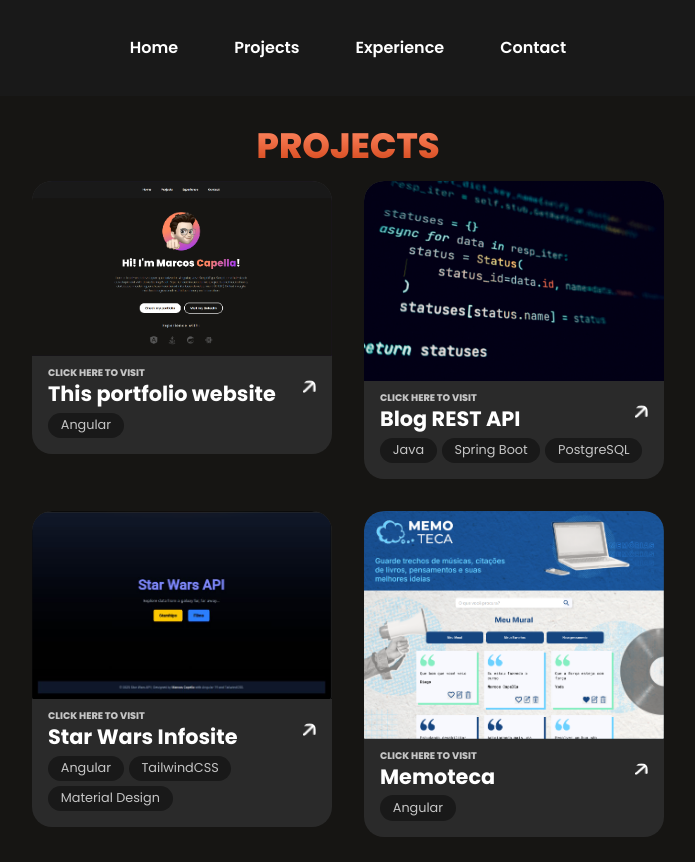
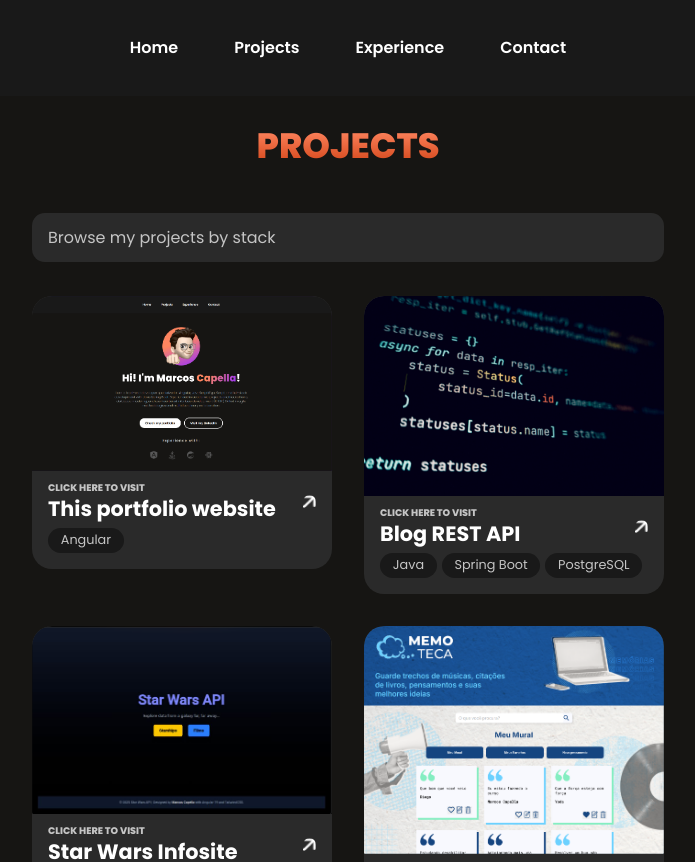
Before and after one commit to capella-marcosfilipe/marcoscapella-portfolio-ng, an Angular app: page /projects in a window 1280 px wide. Shown: the top 862 px of the page, without its empty margins (292-987 px from the left). Built offline with nearby package versions, Linux system fonts and the light colour scheme.

Commit message:
Implemented search projects by tech

```diff
--- a/src/app/pages/projects/projects.component.css
+++ b/src/app/pages/projects/projects.component.css
@@ -23,6 +23,36 @@
   margin-bottom: 1rem;
 }
 
+.projects__search {
+  width: 100%;
+  margin: 2rem 0;
+  display: flex;
+  justify-content: center;
+}
+
+.projects__search input[type="text"] {
+  width: 100%;
+  max-width: 600px;
+  padding: 0.75rem 1rem;
+  border: none;
+  border-radius: 0.8rem;
+  background-color: var(--card-color);
+  color: var(--font-primary-color);
+  font-size: 1rem;
+  font-family: var(--primary-font-family);
+  outline: none;
+  transition: background-color 0.3s ease, box-shadow 0.3s ease;
+}
+
+.projects__search input[type="text"]::placeholder {
+  color: var(--font-secondary-color);
+}
+
+.projects__search input[type="text"]:focus {
+  background-color: var(--bg-color-brighter);
+  box-shadow: 0 0 0 2px var(--font-secondary-color);
+}
+
 .projects__cards {
   width: 100%;
   display: flex;
--- a/src/app/pages/projects/projects.component.html
+++ b/src/app/pages/projects/projects.component.html
@@ -1,8 +1,15 @@
 <section class="projects">
   <h1 class="projects__title">PROJECTS</h1>
+  <div class="projects__search">
+    <input
+      type="text"
+      (keyup)="onSearch($event)"
+      placeholder="Browse my projects by stack"
+    />
+  </div>
   <div class="projects__cards">
     <app-project-card
-      *ngFor="let project of projects"
+      *ngFor="let project of filteredProjects"
       [title]="project.title"
       [link]="project.link"
       [thumbnail]="project.thumbnail"
--- a/src/app/pages/projects/projects.component.ts
+++ b/src/app/pages/projects/projects.component.ts
@@ -1,5 +1,4 @@
-import { Component } from '@angular/core';
-
+import { Component, OnInit } from '@angular/core';
 import projectsData from '../../../assets/contents/projects.json';
 
 interface Project {
@@ -16,8 +15,30 @@
   templateUrl: './projects.component.html',
   styleUrl: './projects.component.css',
 })
-export class ProjectsComponent {
-  thumbnailsFolder: string = '../../../../assets/images/';
+export class ProjectsComponent implements OnInit {
+  protected projects: Project[] = projectsData.projects;
+  protected filteredProjects: Project[] = [];
 
-  projects: Project[] = projectsData.projects;
+  ngOnInit(): void {
+    this.filteredProjects = this.feedProjects();
+  }
+
+  protected feedProjects(techsFilter: string[] = ['']): Project[] {
+    if (techsFilter.length === 0 || techsFilter[0].trim() === '') {
+      return this.projects;
+    }
+
+    return this.projects.filter((project) =>
+      techsFilter.some((filter) =>
+        project.techs.some((tech) =>
+          tech.toLowerCase().includes(filter.toLowerCase())
+        )
+      )
+    );
+  }
+
+  onSearch(event: Event): void {
+    const input = event.target as HTMLInputElement;
+    this.filteredProjects = this.feedProjects([input.value]);
+  }
 }
```
